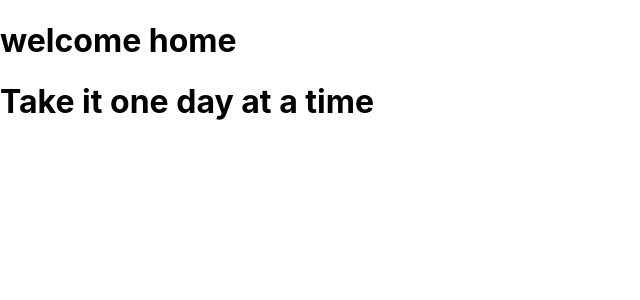
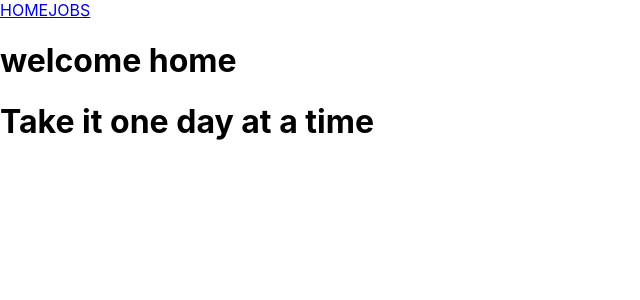
Before and after one commit to gnieb/jobsurge, a React (Create React App) app in the folder client/: page / in a window 1280 px wide. Shown: the top 300 px of the page, without its empty margins (0-640 px from the left). Built offline with nearby package versions, Linux system fonts and the light colour scheme.

Commit message:
add navlinks for home and job pages

```diff
--- a/client/src/App.js
+++ b/client/src/App.js
@@ -3,11 +3,13 @@ import './App.css';
 import Home from './Home';
 import Jobs from './Jobs';
 import NoMatch from './NoMatch';
+import Nav from './Nav';
 import {BrowserRouter as Router, Routes, Route} from 'react-router-dom'
 
 function App() {
   return (
     <Router>
+      <Nav/>
       <Routes>
         <Route path='/' element={<Home/>}/>
         <Route path='/jobs' element={<Jobs/>}/>
--- a/client/src/Nav.js
+++ b/client/src/Nav.js
@@ -1,8 +1,11 @@
-
+import { NavLink } from "react-router-dom"
 
 export default function Nav(){
 
     return(
-        <></>
+        <nav>
+        <NavLink to="/" exact>HOME</NavLink>
+        <NavLink to="/jobs" exact>JOBS</NavLink>
+        </nav>
     )
 }
```
